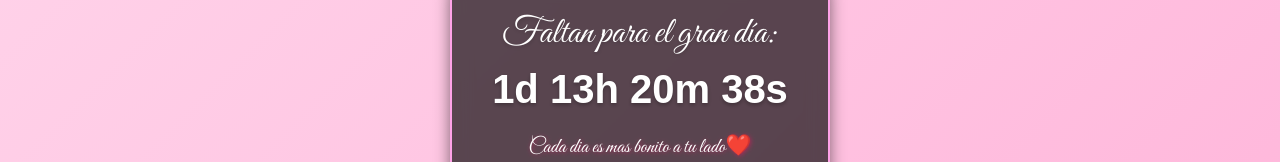
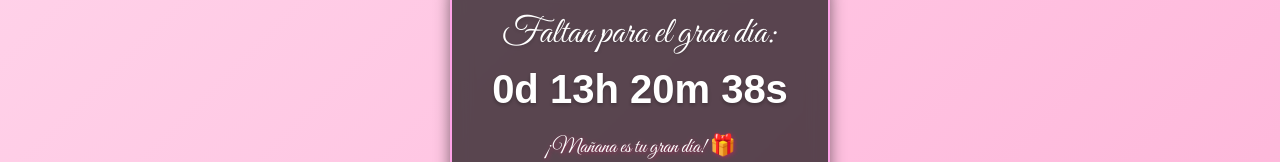
Before and after one commit to Arrecey/Pagina, a plain HTML site: page index.html in a window 1280 px wide. Shown: the part 304-466 px from the top of the page. Drawn offline with Linux system fonts and the light colour scheme.

Commit message:
prueba del dia 0

```diff
--- a/index.html
+++ b/index.html
@@ -322,7 +322,7 @@
   </main>
 
   <script>
-    const targetDate = new Date("2025-06-30T14:32:00");
+    const targetDate = new Date("2025-06-29T14:32:00");
     const countdownEl = document.getElementById("countdown");
     const overlay = document.getElementById("overlay");
     const openBtn = document.getElementById("openBtn");
```
